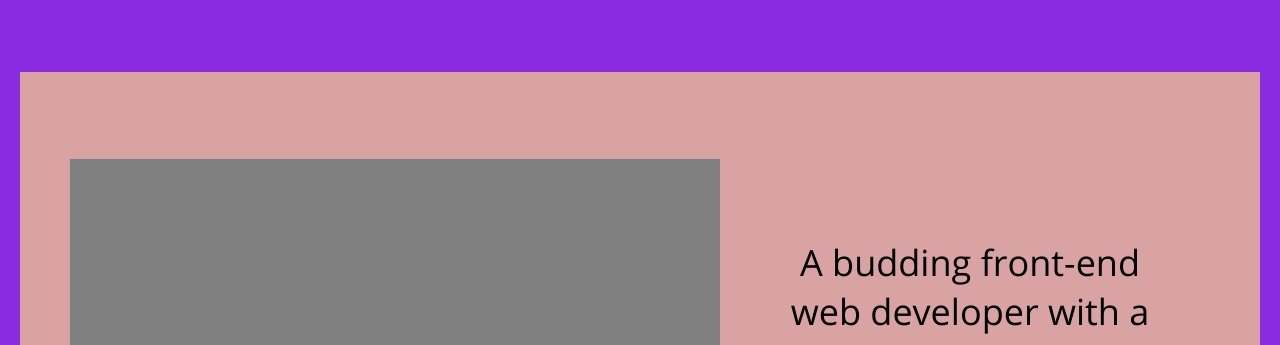
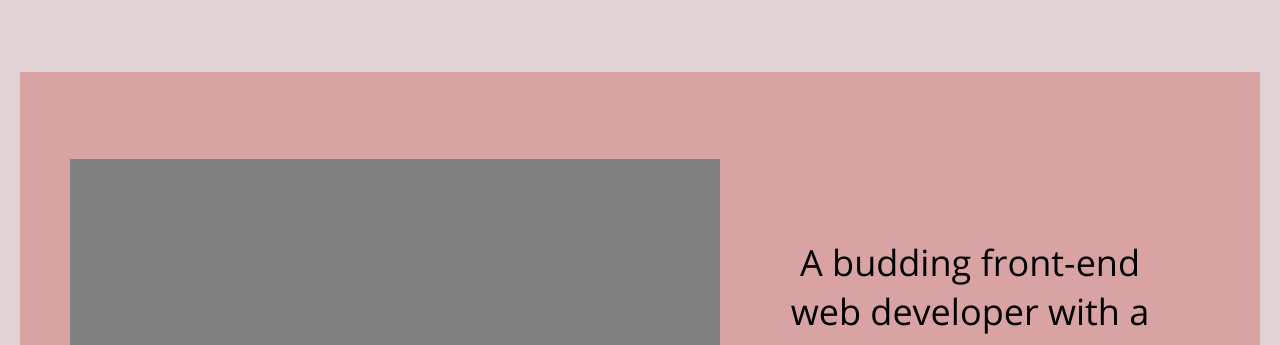
Before and after one commit to marissabertrand/UX_UI_HW_17, a plain HTML site: page index.html in a window 1280 px wide. Shown: the part 103-448 px from the top of the page. Drawn offline with Linux system fonts and the light colour scheme; files whose address does not match are found by name.

Commit message:
Update style.css

```diff
--- a/CSS/style.css
+++ b/CSS/style.css
@@ -1,6 +1,6 @@
 /*--Section Formatting--*/
 body{
-    background-color: blueviolet;
+    background-color: #E1D3D4;
     display: flex;
     flex-direction: column;
     margin: 0px;
```
